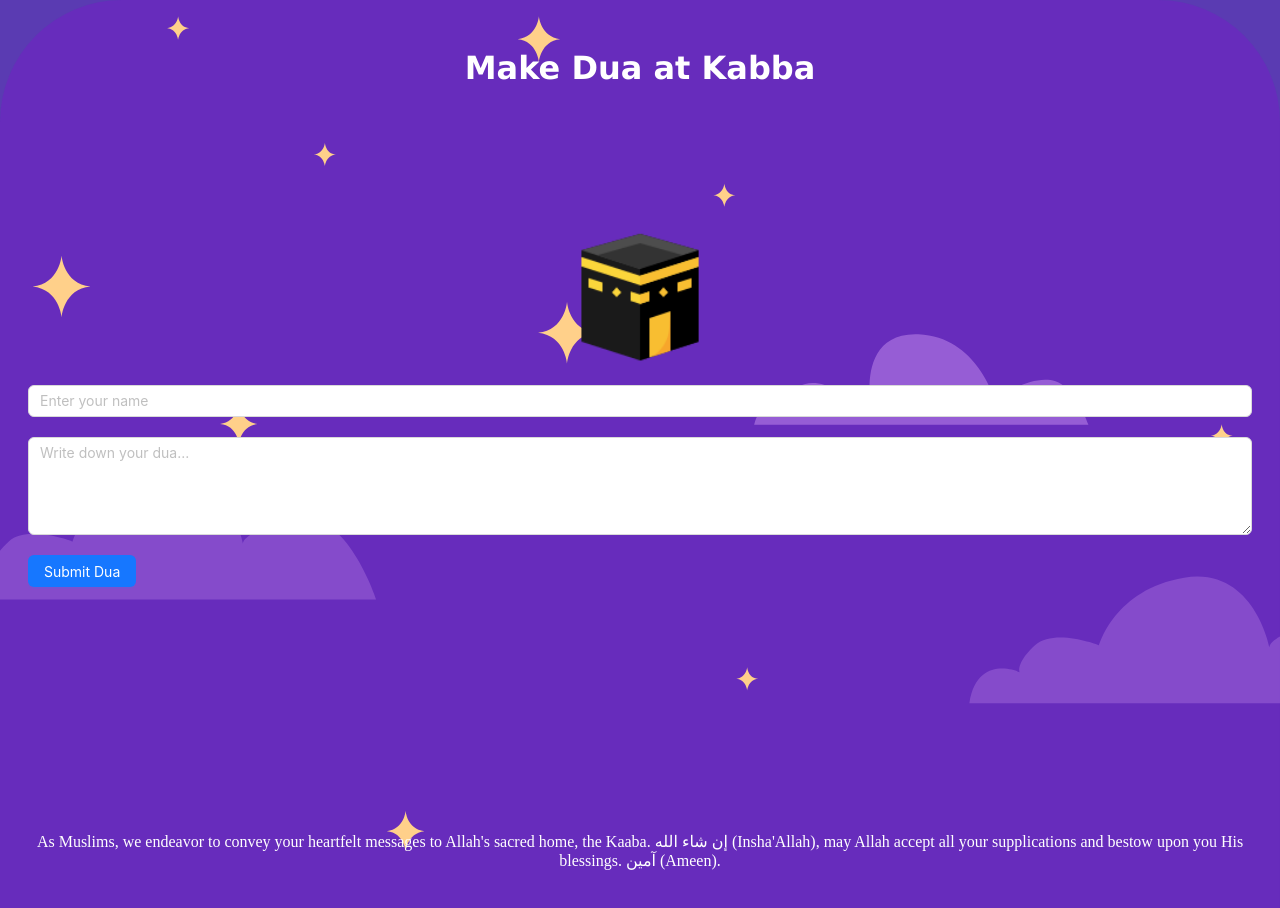
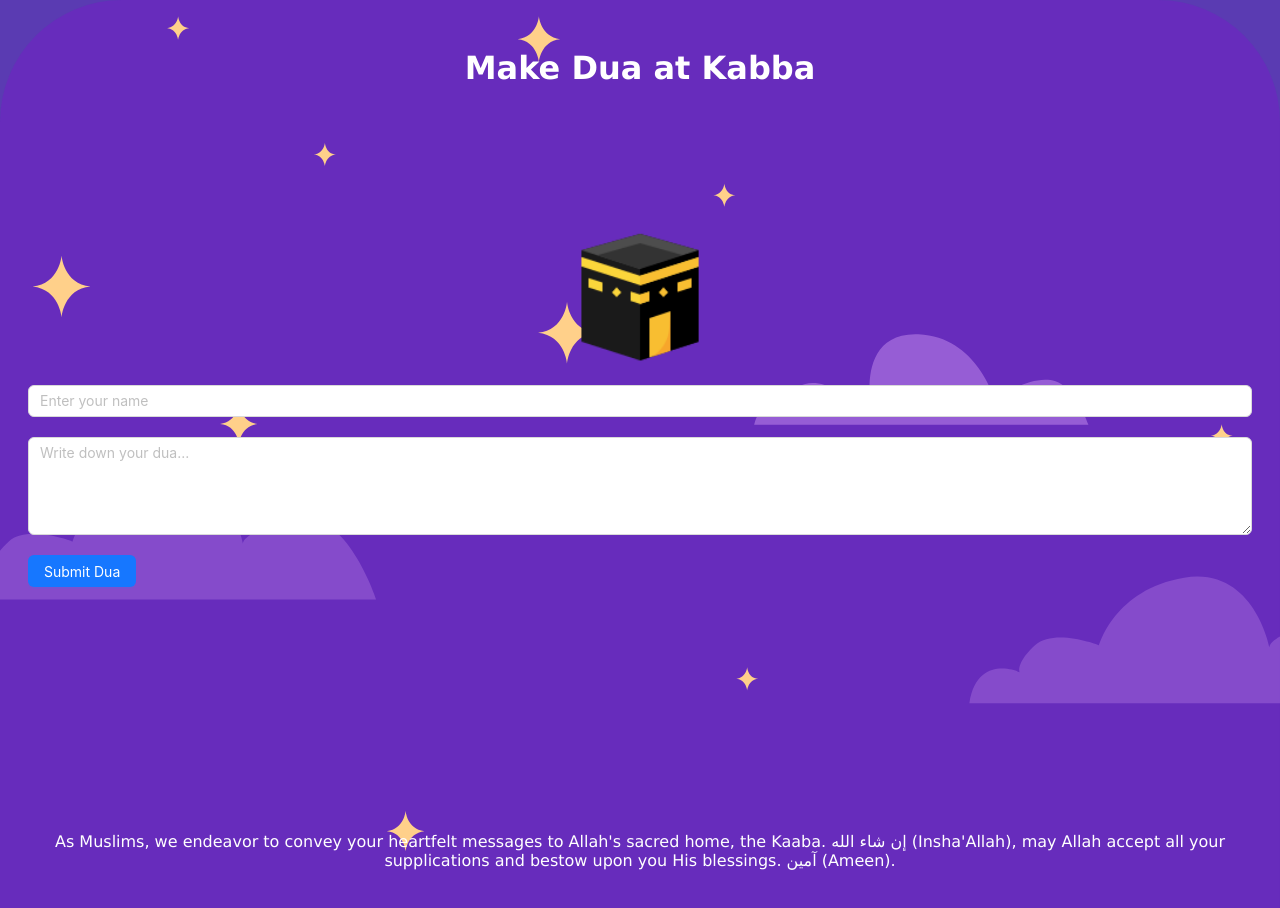
Before and after one commit to JunaidNayeem/Dua, a React (Vite) app: page /makedua in a window 1280 px wide. Shown: the top 908 px of the page. Built offline with nearby package versions, Linux system fonts and the light colour scheme.

Commit message:
FE interaction improvement

```diff
--- a/src/components/requestDua.jsx
+++ b/src/components/requestDua.jsx
@@ -64,7 +64,7 @@ const MakeDuaPage = () => {
       </Button>
       <div
         style={{
-          fontFamily: "cursive",
+          fontFamily: "inherit",
           textAlign: "center",
           marginBlock: "20%",
         }}
```
